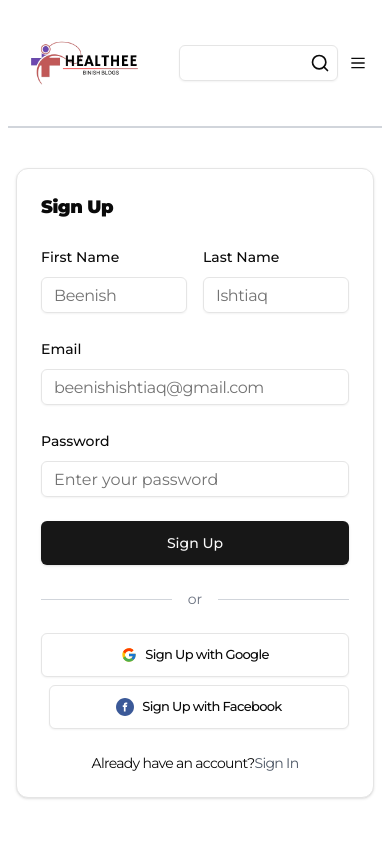
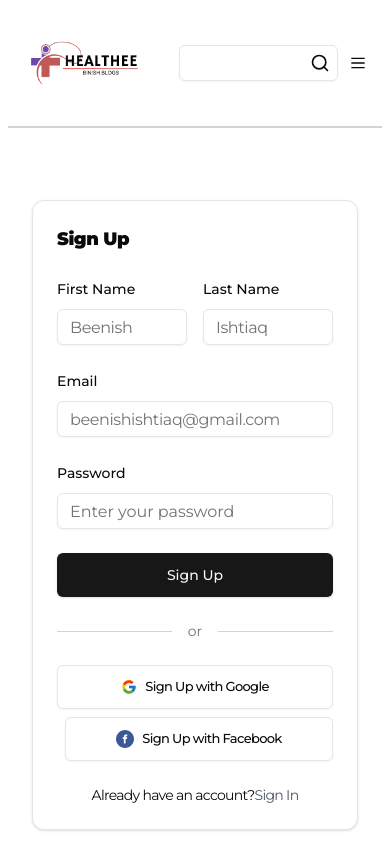
Before and after one commit to marjan-ahmed/healthee-blogs, a Next.js app: page /auth/signup in a window 390 px wide. Built offline with nearby package versions, Linux system fonts and the light colour scheme.

Commit message:
fix: adjust margins and spacing

```diff
--- a/src/app/auth/signin/page.tsx
+++ b/src/app/auth/signin/page.tsx
@@ -69,7 +69,7 @@ export default function SignIn() {
   }
 
   return (
-    <div className="flex justify-center px-4">
+    <div className="flex justify-center m-4 p-4">
   <Card className="w-full max-w-sm sm:max-w-md mt-10">
       <CardHeader>
         <CardTitle className="lg:text-3xl md:text-2xl sm:text-xl text-lg font-monstserrat font-black">Sign In</CardTitle>
@@ -119,7 +119,7 @@ export default function SignIn() {
             <OrSeparator />
 
             {/* Social Login Buttons */}
-            <div className="flex sm:flex-nowrap flex-wrap sm:gap-0 gap-2 items-center justify-between space-x-2">
+            <div className="flex sm:flex-nowrap flex-wrap sm:gap-0 gap-2 justify-center items-center sm:justify-between space-x-2">
               <Button type="button" variant="outline" className="w-full font-monstserrat text-[13px] tracking-tighter" onClick={() => handleSocialSignIn("oauth_google")}>
               <FcGoogle />
               Sign in with Google
--- a/src/app/auth/signup/page.tsx
+++ b/src/app/auth/signup/page.tsx
@@ -51,7 +51,7 @@ export default function MyForm() {
   }
 
   return (
-<div className="flex justify-center px-4">
+<div className="flex justify-center m-4 p-4">
 <Card className="w-full max-w-sm sm:max-w-md mt-10">
         <CardHeader>
         <CardTitle className="lg:text-3xl md:text-2xl sm:text-xl text-lg font-monstserrat font-black">Sign Up</CardTitle>
@@ -135,7 +135,7 @@ export default function MyForm() {
             <OrSeparator />
 
             {/* Social Login Buttons */}
-            <div className="flex sm:flex-nowrap flex-wrap gap-2 sm:gap-0 items-center justify-between space-x-2">
+            <div className="flex sm:flex-nowrap flex-wrap gap-2 sm:gap-0 justify-center items-center sm:justify-between space-x-2">
               <Button type="button" variant="outline" className="w-full font-monstserrat text-[13px] tracking-tighter">
               <FcGoogle />
               Sign Up with Google
```
